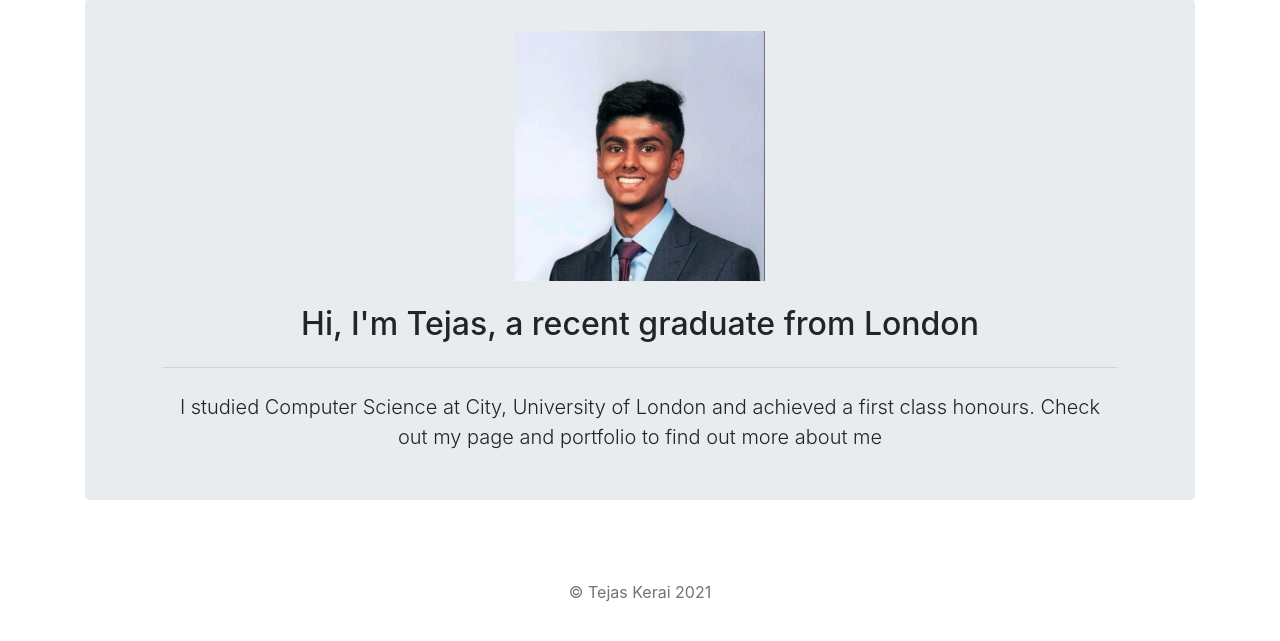
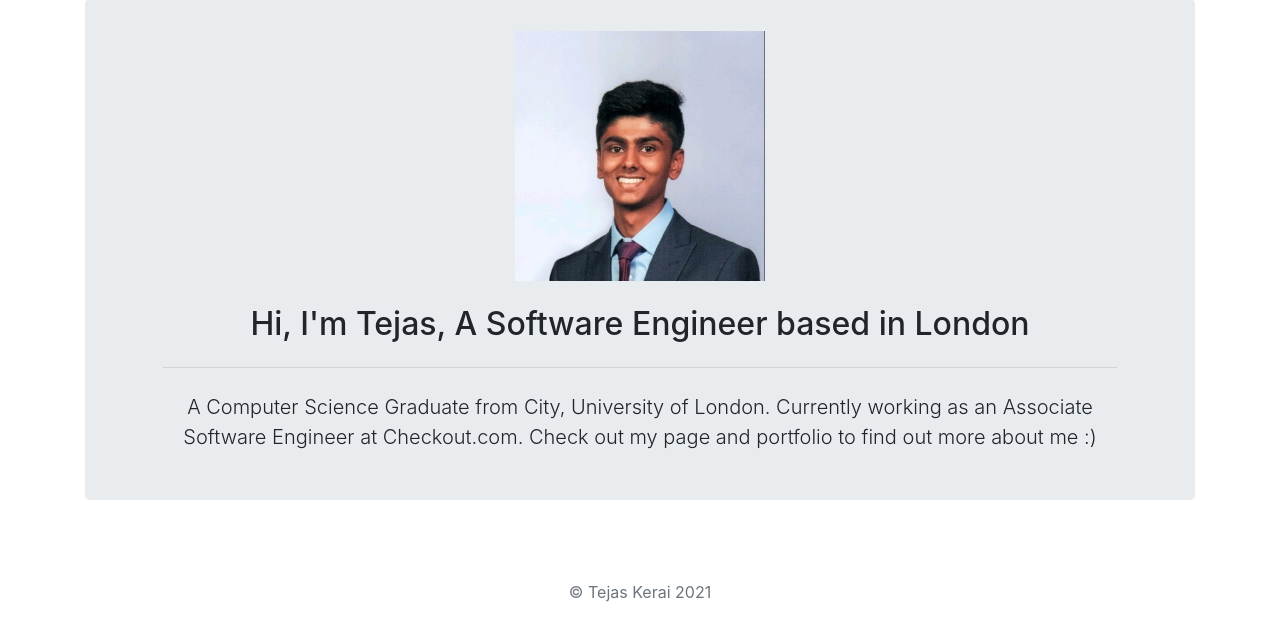
Before and after one commit to tejaskerai/PersonalPortfolio, a Django app: page / in a window 1280 px wide. Shown: the part 104-745 px from the top of the page. Run offline with Django 3.2, Linux system fonts and the light colour scheme.

Commit message:
Text change

```diff
--- a/personalportfolio/urls.py
+++ b/personalportfolio/urls.py
@@ -18,7 +18,6 @@ from django.urls import path, include
 from django.conf.urls.static import static
 from django.conf import settings
 from personalportfolio import views
-
 from django.conf.urls import url
 from django.views.static import serve
 
--- a/templates/home.html
+++ b/templates/home.html
@@ -15,11 +15,9 @@
             <img src="{% static 'portfolio/img.jpg' %}" class="img-fluid" style="max-width: 250px">
         </div>
         <br>
-        <h1 style="text-align:center;" id="hometext">Hi, I'm Tejas, a recent graduate from London</h1>
+        <h1 style="text-align:center;" id="hometext">Hi, I'm Tejas, A Software Engineer based in London</h1>
         <hr class="my-4">
-        <p style="text-align:center;" class="lead">I studied Computer Science at City, University of London and achieved
-            a
-            first class honours. Check out my page and portfolio to find out more about me</p>
+        <p style="text-align:center;" class="lead">A Computer Science Graduate from City, University of London. Currently working as an Associate Software Engineer at Checkout.com. Check out my page and portfolio to find out more about me :)</p>
     </div>
 </div>
 
```
